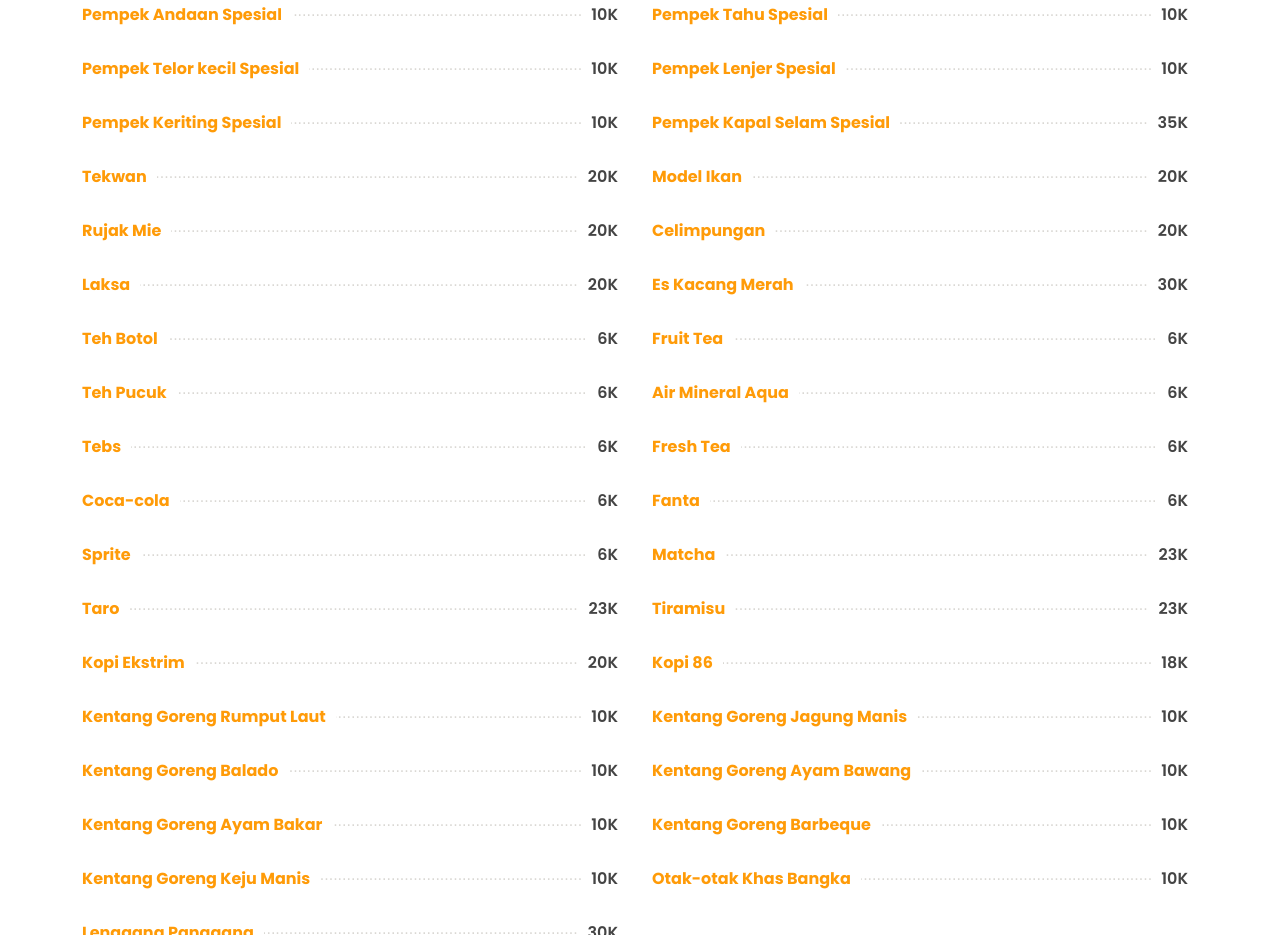
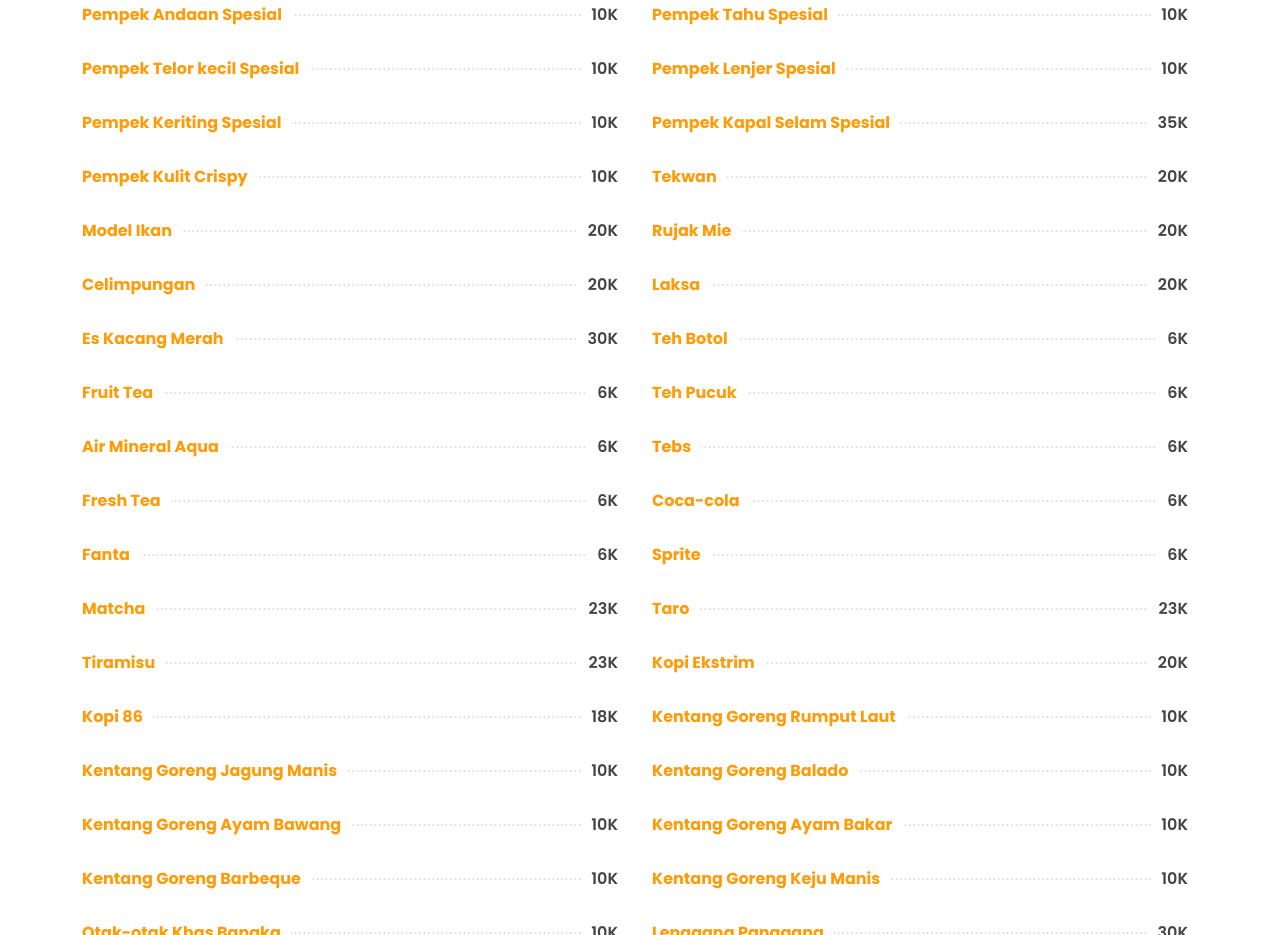
Before and after one commit to rizkym71338/daftar-menu, a plain HTML site: page index.html in a window 1280 px wide. Shown: the part 1178-2113 px from the top of the page. Drawn offline with Linux system fonts and the light colour scheme.

Commit message:
update menu

```diff
--- a/index.html
+++ b/index.html
@@ -197,6 +197,16 @@
             <div class="menu-ingredients">
 
             </div>
+
+          </div>
+          <div class="col-lg-6 menu-item filter-starters">
+            <div class="menu-content">
+              <a href="#">Pempek Kulit Crispy</a><span>10K</span>
+            </div>
+            <div class="menu-ingredients">
+
+            </div>
+
           </div>
           <div class="col-lg-6 menu-item filter-starters">
             <div class="menu-content">
```
